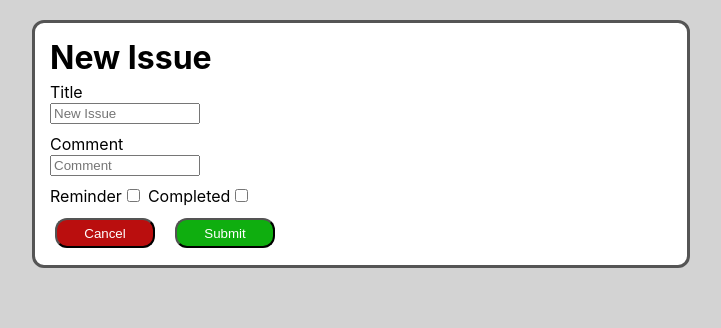
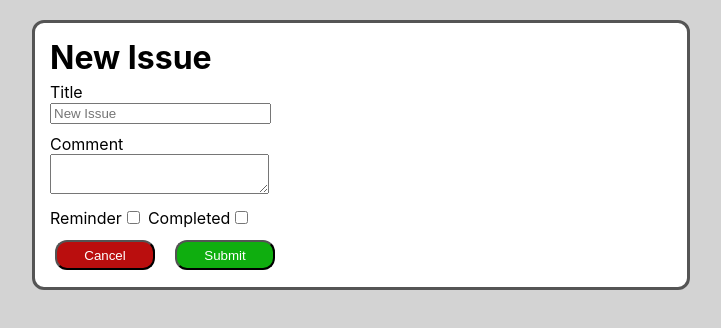
Before and after one commit to DudsTheKid3756/issue-tracker-ui, a React (Create React App) app: page /create in a window 1280 px wide. Shown: the top 328 px of the page, without its empty margins (292-1013 px from the left). Built offline with nearby package versions, Linux system fonts and the light colour scheme.

Commit message:
update comment field to use textarea and restyled errors

```diff
--- a/package.json
+++ b/package.json
@@ -17,6 +17,7 @@
     "react": "^18.2.0",
     "react-bootstrap": "^2.0.4",
     "react-dom": "^18.2.0",
+    "react-modal": "^3.15.1",
     "react-router-dom": "^6.4.1",
     "react-scripts": "5.0.1",
     "react-toastify": "^9.0.8",
--- a/src/App.js
+++ b/src/App.js
@@ -3,6 +3,9 @@ import { Route, BrowserRouter as Router, Routes } from "react-router-dom";
 import Issues from "./Components/Issues/Issues";
 import CreateIssue from "./Components/CreateIssue/CreateIssue";
 import UpdateIssue from "./Components/UpdateIssue/UpdateIssue";
+import Modal from "react-modal";
+
+Modal.setAppElement("#root");
 
 const App = () => {
   return (
--- a/src/Components/CreateIssue/CreateForm.js
+++ b/src/Components/CreateIssue/CreateForm.js
@@ -27,11 +27,12 @@ const CreateForm = ({
           label="Comment"
           field="comment"
           type="text"
-          placeholder="Comment"
+          placeholder=""
           values={values}
           onChanges={onChanges}
           errors={errors}
           errLength={errLength}
+          isMultiline={true}
         />
       </div>
       <div className={classes.checkboxInput1}>
--- a/src/Components/Form.module.css
+++ b/src/Components/Form.module.css
@@ -21,9 +21,8 @@
   margin-bottom: 5px;
 }
 
-.error {
+.errorBase {
   color: red;
-  display: inline;
   margin-left: 10px;
 }
 
@@ -65,6 +64,10 @@
   margin-left: 5px;
 }
 
+.normErr {
+  display: inline;
+}
+
 .submit {
   background-color: rgb(15, 174, 15);
   border-color: black;
@@ -73,3 +76,19 @@
 .submit:hover {
   background-color: rgb(6, 78, 6);
 }
+
+.textAreaErrBorder {
+  border: 2px solid red;
+}
+
+.textAreaErr {
+  display: inline-table;
+  margin-bottom: 0px;
+  margin-top: 0px;
+  position: absolute;
+  word-break: break-all;
+}
+
+.textInputs {
+  width: 150%;
+}
--- a/src/Components/FormComponent.js
+++ b/src/Components/FormComponent.js
@@ -9,7 +9,8 @@ const FormComponent = ({
   values,
   onChanges,
   errors,
-  errLength
+  errLength,
+  isMultiline,
 }) => {
   return (
     <>
@@ -18,8 +19,12 @@ const FormComponent = ({
           {label}
         </label>
         {type == "text" ? <br /> : null}
+        {!isMultiline ? (
+          <>
             <input
-          className={`${classes.formInput} ${errLength != 0 ? classes.errBorder : ""}`}
+              className={`${classes.formInput} ${
+                errLength != 0 ? classes.errBorder : ""
+              }`}
               id={field}
               name={field}
               type={type}
@@ -28,13 +33,36 @@ const FormComponent = ({
               defaultChecked={values[1][field]}
               onChange={type == "text" ? onChanges[0] : onChanges[1]}
             />
-      </form>
             <div className={classes.errorContainer}>
               {type == "text" && errLength != 0 ? (
-          <p className={classes.error}>{errors[field]}</p>
+                <p className={`${classes.errorBase} ${classes.normErr}`}>
+                  {errors[field]}
+                </p>
               ) : null}
             </div>
             <br />
+          </>
+        ) : (
+          <>
+            <textarea
+              className={`${errLength != 0 ? classes.textAreaErrBorder : ""}`}
+              id={field}
+              name={field}
+              placeholder={placeholder}
+              value={values[0][field]}
+              onChange={onChanges[0]}
+            ></textarea>
+            <div className={classes.errorContainer}>
+              {type == "text" && errLength != 0 ? (
+                <p className={`${classes.errorBase} ${classes.textAreaErr}`}>
+                  {errors[field]}
+                </p>
+              ) : null}
+            </div>
+            <br />
+          </>
+        )}
+      </form>
     </>
   );
 };
--- a/src/Components/UpdateIssue/UpdateForm.js
+++ b/src/Components/UpdateIssue/UpdateForm.js
@@ -31,6 +31,7 @@ const UpdateForm = ({
           onChanges={onChanges}
           errors={errors}
           errLength={errLength}
+          isMultiline={true}
         />
       </div>
       <div className={classes.checkboxInput1}>
--- a/src/Utils/constants.js
+++ b/src/Utils/constants.js
@@ -6,5 +6,5 @@ export default Object.freeze({
   BAD_REQUEST_ERROR: "Unable to submit request. Please fix errors and submit again",
   NEW_ISSUE_SUCCESS_MESSAGE: "New Issue successfully added!",
   UPDATE_SUCCESS_MESSAGE: "Issue updated successfully!",
-  ALPHANUMERIC_REGEX: /^([\d\w\-'_][\s]*)+\s*$/,
+  ALPHANUMERIC_REGEX: /^([\d\w-'_,.][\s]*)+\s*$/,
 });
--- a/src/index.css
+++ b/src/index.css
@@ -1,7 +1,7 @@
 body {
   background-color: lightgrey;
-  font-family: -apple-system, BlinkMacSystemFont, 'Segoe UI', 'Roboto', 'Oxygen',
-    'Ubuntu', 'Cantarell', 'Fira Sans', 'Droid Sans', 'Helvetica Neue',
+  font-family: -apple-system, BlinkMacSystemFont, "Segoe UI", "Roboto", "Oxygen",
+    "Ubuntu", "Cantarell", "Fira Sans", "Droid Sans", "Helvetica Neue",
     sans-serif;
   -webkit-font-smoothing: antialiased;
   -moz-osx-font-smoothing: grayscale;
@@ -28,8 +28,8 @@ button:hover {
 }
 
 code {
-  font-family: source-code-pro, Menlo, Monaco, Consolas, 'Courier New',
-  monospace;
+  font-family: source-code-pro, Menlo, Monaco, Consolas, "Courier New",
+    monospace;
 }
 
 div#root {
@@ -40,3 +40,20 @@ div#root {
   border-radius: 12px;
   padding: 10px;
 }
+
+textarea {
+  resize: vertical;
+  margin-left: 5px;
+  margin-bottom: 10px;
+  width: 40%;
+  font-family: -apple-system, BlinkMacSystemFont, "Segoe UI", "Roboto", "Oxygen",
+    "Ubuntu", "Cantarell", "Fira Sans", "Droid Sans", "Helvetica Neue",
+    sans-serif;
+  -webkit-font-smoothing: antialiased;
+  -moz-osx-font-smoothing: grayscale;
+  font-size: 14px;
+}
+
+textarea:focus {
+  border: 3px solid #555;
+}
```
Also changed, not shown: 1 other file (tests, documents, lock files or other folders). Lines whose indentation alone changed are shown as unchanged.
